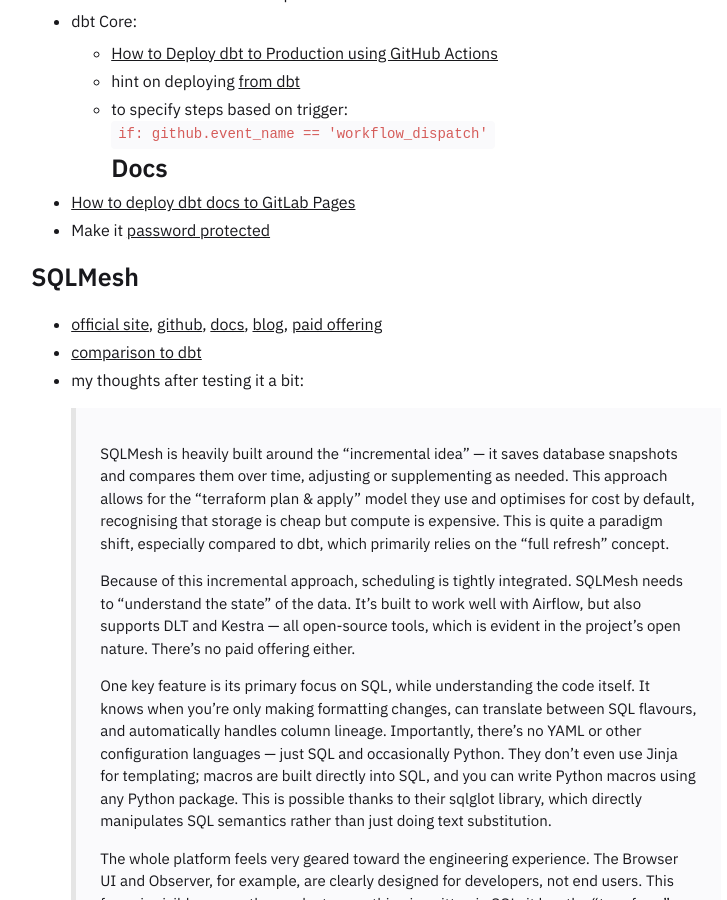
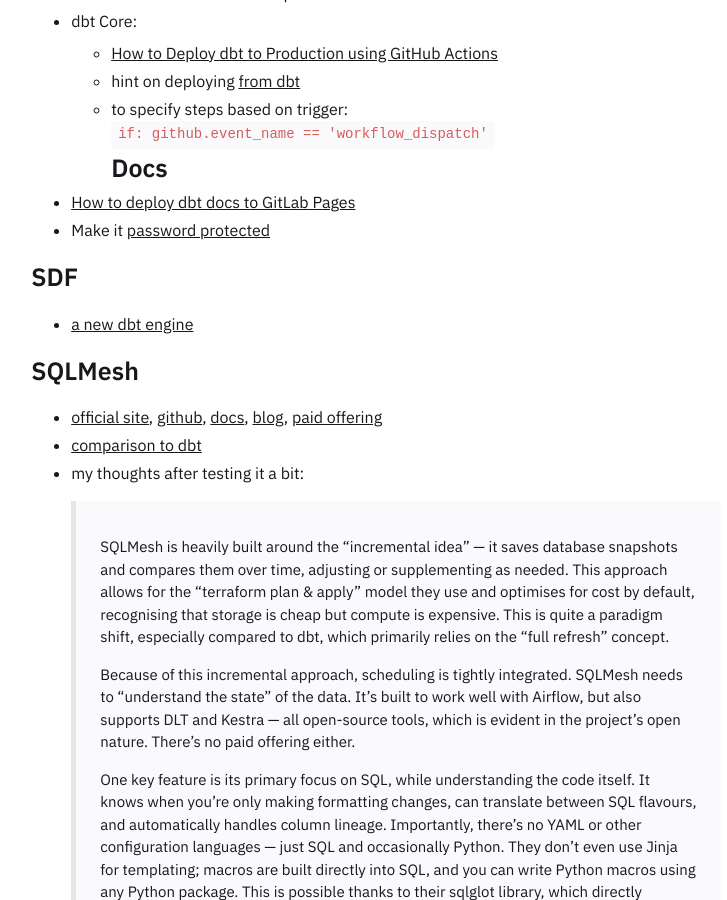
Before and after one commit to one-data-cookie/one-data-cookie.github.io, a Jekyll site: the page built from _notes/data-engineering/Build modern data stack.md, in a window 1280 px wide and 900 px high, scrolled down 2720 px. Shown: the whole window, without its empty margins (264-991 px from the left). Built offline with Jekyll 4.4.1, drawn with Linux system fonts in a browser that asks for light colours; some of the changed text lies outside the part shown.

Commit message:
Sync notes and files as of 2024-12-11 19:34:56 UTC

```diff
--- a/_notes/data-engineering/Build modern data stack.md
+++ b/_notes/data-engineering/Build modern data stack.md
@@ -92,6 +92,9 @@
 ### Docs
 - [How to deploy dbt docs to GitLab Pages](https://vitorbaptista.com/how-to-deploy-dbt-docs-to-gitlab-pages)
 - Make it [password protected](https://github.com/chrissy-dev/protected-github-pages)
+
+### SDF
+- [a new dbt engine](https://www.sdf.com/use-cases/dbt-accelerator)
 
 ### SQLMesh
 - [official site](https://sqlmesh.com/), [github](https://github.com/TobikoData/sqlmesh), [docs](https://sqlmesh.readthedocs.io/en/stable/), [blog](https://tobikodata.com/blog.html), [paid offering](https://tobikodata.com/)
```
Also changed, not shown: other parts of _notes/data-engineering/Build modern data stack.md (+1 -1 lines).
